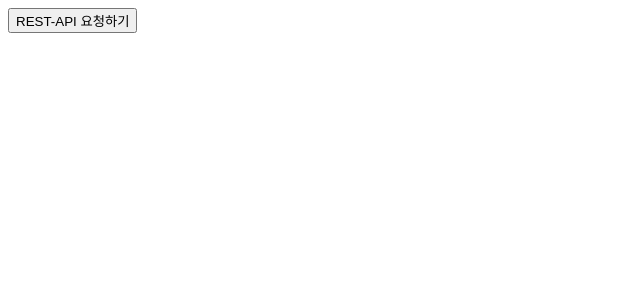
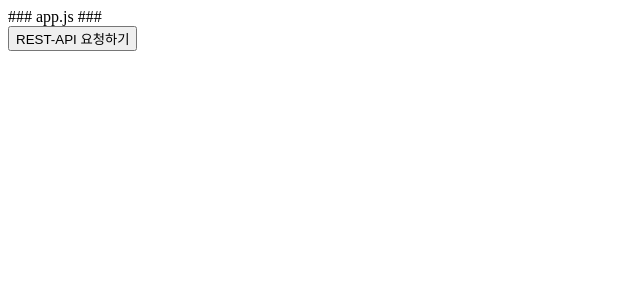
Before and after one commit to yooleng/CC-FE-YR, a Next.js app in the folder class_quiz/: page /04-1 in a window 1280 px wide. Shown: the top 300 px of the page, without its empty margins (0-640 px from the left). Built offline with nearby package versions, Linux system fonts and the light colour scheme.

Commit message:
update _app (js -> tsx)

```diff
--- a/class_quiz/pages/_app.js
+++ b/class_quiz/pages/_app.tsx
@@ -1,6 +1,7 @@
 import { ApolloProvider, ApolloClient, InMemoryCache } from "@apollo/client";
+import { AppProps } from "next/app";
 
-function App({ Component, pageProps }) {
+function MyApp({ Component, pageProps }: AppProps) {
   // 모든 페이지에서 useMutation을 사용하기 위한 설정
   // ApolloClient 공식 홈페이지에 가면 설정방법 메뉴얼이 있음
 
@@ -11,9 +12,10 @@ function App({ Component, pageProps }) {
 
   return (
     <ApolloProvider client={client}>
+      <div>### app.js ###</div>
       <Component {...pageProps} />
     </ApolloProvider>
   );
 }
 
-export default App;
+export default MyApp;
```
